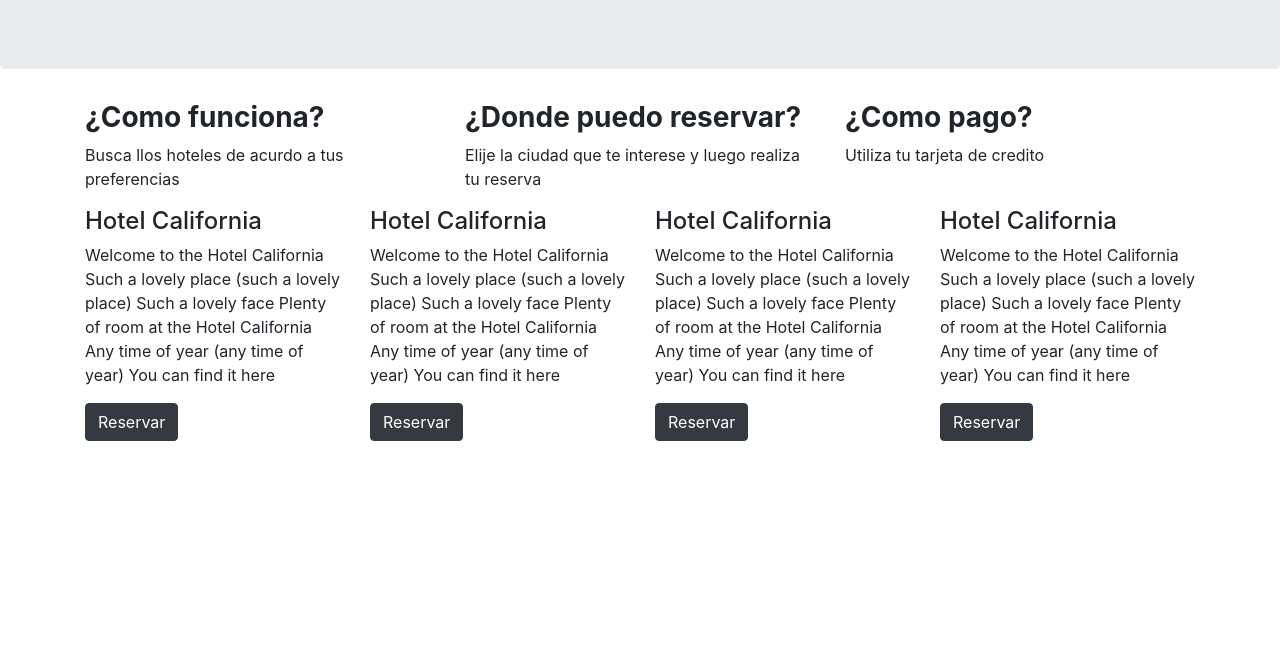
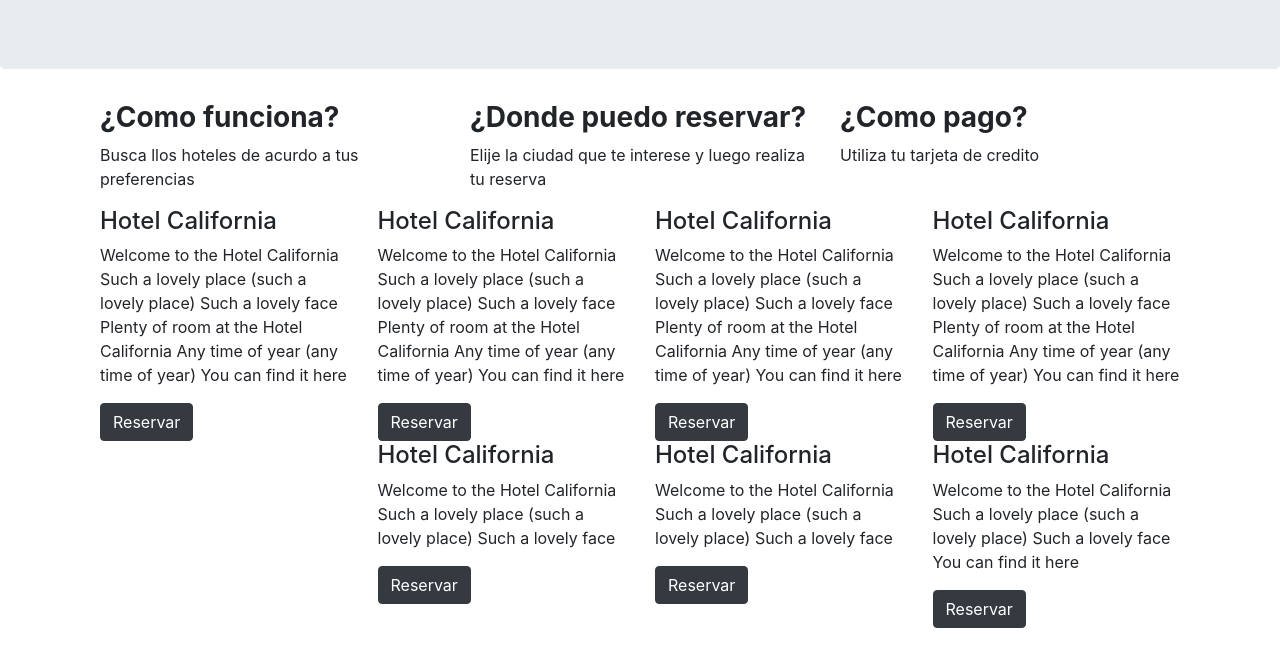
Before and after one commit to DianaVargas22/ProyectoBoostrap, a website: page index.html in a window 1280 px wide. Shown: the part 115-782 px from the top of the page. Drawn offline with nearby package versions, Linux system fonts and the light colour scheme.

Commit message:
working with flex

```diff
--- /dev/null
+++ b/css/estilos.css
@@ -0,0 +1,22 @@
+.jumbotron{
+    background-color: yellow;
+    color: #333333;
+}
+
+.footer{
+    padding: 10px 10px 0 10px;
+    background-color: yellow;
+    margin-bottom: 0px;
+    margin-top: 10px;
+}
+
+.card-hotel{
+    flex: 1 200px;
+    padding: 2px 5px 2px 5px;
+    margin-top: 10px;
+}
+
+.btn{
+    width: 100%;
+
+}
--- a/index.html
+++ b/index.html
@@ -16,7 +16,7 @@
             <h1>Hoteles </h1>
         </div>
         <div class="container">
-            <div class="row">
+            <div class="d-flex ">
                 <div class="col-sm-4">
                     <h3> <b>¿Como funciona? </b></h3>
                     <p> Busca llos hoteles de acurdo a tus preferencias</p>
@@ -33,7 +33,7 @@
                 </div>
             </div>
 
-            <div class="row">
+            <div class="d-flex flex-wrap flex-row-reverse">
                 <div class="col-sm-3">
                     <h4>Hotel California </h4>
                     <p>
@@ -82,6 +82,35 @@
                     </p>
                     <button type="button" class="btn btn-dark"> Reservar</button>
                 </div>
+
+                <div class="col-sm-3">
+                    <h4>Hotel California </h4>
+                    <p>
+                        Welcome to the Hotel California
+                        Such a lovely place (such a lovely place)
+                        Such a lovely face
+                        You can find it here
+                    </p>
+                    <button type="button" class="btn btn-dark"> Reservar</button>
+                </div>
+                <div class="col-sm-3">
+                    <h4>Hotel California </h4>
+                    <p>
+                        Welcome to the Hotel California
+                        Such a lovely place (such a lovely place)
+                        Such a lovely face
+                    </p>
+                    <button type="button" class="btn btn-dark"> Reservar</button>
+                </div>
+                <div class="col-sm-3">
+                    <h4>Hotel California </h4>
+                    <p>
+                        Welcome to the Hotel California
+                        Such a lovely place (such a lovely place)
+                        Such a lovely face
+                    </p>
+                    <button type="button" class="btn btn-dark"> Reservar</button>
+                </div>
             </div>
         </div>
 
```
